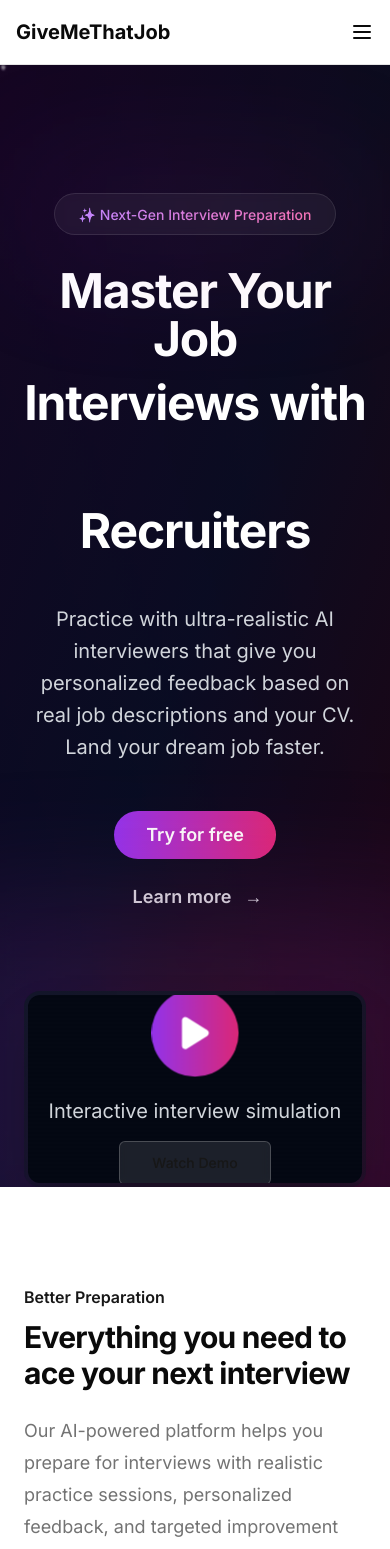
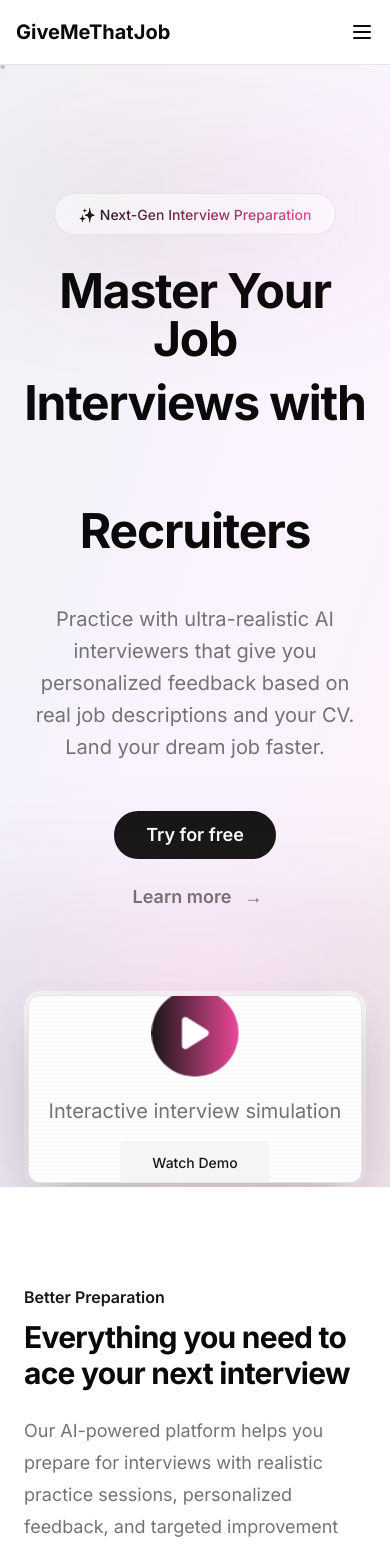
Before and after one commit to jolehuit/givemethatjob, a Next.js app: page / in a window 390 px wide. Shown: the top 1549 px of the page. Built offline with nearby package versions, Linux system fonts and the light colour scheme.

Commit message:
Updated hero.tsx

```diff
--- a/components/landing/hero.tsx
+++ b/components/landing/hero.tsx
@@ -22,11 +22,11 @@ export function Hero() {
 
   // Générer des particules flottantes
   useEffect(() => {
-    const newParticles = Array.from({ length: 50 }, (_, i) => ({
+    const newParticles = Array.from({ length: 30 }, (_, i) => ({
       id: i,
       x: Math.random() * 100,
       y: Math.random() * 100,
-      size: Math.random() * 3 + 1,
+      size: Math.random() * 2 + 1,
       duration: Math.random() * 20 + 20,
       delay: Math.random() * 5,
     }));
@@ -96,12 +96,12 @@ export function Hero() {
   }, [currentIndex, showFinal]);
 
   return (
-    <div className="relative min-h-screen overflow-hidden bg-black">
+    <div className="relative min-h-screen overflow-hidden bg-background">
       {/* Gradient animé de fond */}
       <div className="absolute inset-0">
-        <div className="absolute inset-0 bg-gradient-to-br from-purple-900/20 via-blue-900/20 to-pink-900/20" />
+        <div className="absolute inset-0 bg-gradient-to-br from-primary/5 via-purple-500/5 to-pink-500/5 dark:from-primary/10 dark:via-purple-500/10 dark:to-pink-500/10" />
         <motion.div
-          className="absolute inset-0 bg-gradient-to-tr from-blue-600/10 via-purple-600/10 to-pink-600/10"
+          className="absolute inset-0 bg-gradient-to-tr from-blue-500/5 via-purple-500/5 to-pink-500/5 dark:from-blue-500/10 dark:via-purple-500/10 dark:to-pink-500/10"
           animate={{
             opacity: [0.3, 0.6, 0.3],
             scale: [1, 1.1, 1],
@@ -119,14 +119,14 @@ export function Hero() {
         {particles.map((particle) => (
           <motion.div
             key={particle.id}
-            className="absolute w-1 h-1 bg-white/20 rounded-full"
+            className="absolute rounded-full bg-primary/20 dark:bg-primary/30"
             initial={{
               x: `${particle.x}%`,
               y: `${particle.y}%`,
             }}
             animate={{
               y: [`${particle.y}%`, `${particle.y - 100}%`],
-              opacity: [0, 1, 0],
+              opacity: [0, 0.8, 0],
             }}
             transition={{
               duration: particle.duration,
@@ -144,13 +144,13 @@ export function Hero() {
       </div>
 
       {/* Lignes de grille animées */}
-      <div className="absolute inset-0 overflow-hidden opacity-10">
+      <div className="absolute inset-0 overflow-hidden opacity-[0.03] dark:opacity-[0.05]">
         <motion.div
           className="absolute inset-0"
           style={{
             backgroundImage: `
-              linear-gradient(90deg, transparent 49%, rgba(255,255,255,0.1) 50%, transparent 51%),
-              linear-gradient(0deg, transparent 49%, rgba(255,255,255,0.1) 50%, transparent 51%)
+              linear-gradient(90deg, transparent 49%, currentColor 50%, transparent 51%),
+              linear-gradient(0deg, transparent 49%, currentColor 50%, transparent 51%)
             `,
             backgroundSize: "50px 50px",
           }}
@@ -175,7 +175,7 @@ export function Hero() {
           >
             {/* Badge lumineux */}
             <motion.div
-              className="absolute -inset-4 bg-gradient-to-r from-purple-600/20 to-pink-600/20 blur-3xl"
+              className="absolute -inset-4 bg-gradient-to-r from-primary/20 to-pink-500/20 blur-3xl"
               animate={{
                 opacity: [0.5, 0.8, 0.5],
                 scale: [1, 1.2, 1],
@@ -186,22 +186,22 @@ export function Hero() {
                 ease: "easeInOut",
               }}
             />
-            <div className="relative px-6 py-2 bg-white/5 backdrop-blur-sm border border-white/10 rounded-full">
-              <span className="text-sm font-medium bg-gradient-to-r from-purple-400 to-pink-400 bg-clip-text text-transparent">
+            <div className="relative px-6 py-2 bg-card/50 backdrop-blur-sm border border-border rounded-full">
+              <span className="text-sm font-medium bg-gradient-to-r from-primary to-pink-500 bg-clip-text text-transparent">
                 ✨ Next-Gen Interview Preparation
               </span>
             </div>
           </motion.div>
 
           <motion.h1
-            className="text-5xl font-bold tracking-tight text-white sm:text-7xl lg:text-8xl"
+            className="text-5xl font-bold tracking-tight text-foreground sm:text-7xl lg:text-8xl"
             initial={{ opacity: 0, y: 20 }}
             animate={{ opacity: 1, y: 0 }}
             transition={{ duration: 0.6 }}
           >
             <span className="block mb-4">Master Your Job</span>
             <span className="block mb-4">Interviews with</span>
-            <span className="relative inline-flex items-center justify-center">
+            <span className="relative inline-block">
               <AnimatePresence mode="wait">
                 {!showFinal ? (
                   <motion.span
@@ -221,7 +221,7 @@ export function Hero() {
                       <motion.div
                         className="absolute -inset-8 blur-2xl opacity-60"
                         style={{
-                          background: `radial-gradient(circle, ${companies[currentIndex].color}40 0%, transparent 70%)`,
+                          background: `radial-gradient(circle, ${companies[currentIndex].color}30 0%, transparent 70%)`,
                         }}
                         animate={{
                           scale: [1, 1.3, 1],
@@ -237,15 +237,28 @@ export function Hero() {
 
                     <span className="relative inline-flex items-center">
                       <span
-                        className="font-bold"
+                        className="font-bold relative"
                         style={{
                           color: currentIndex >= 0 && currentIndex < companies.length
                             ? companies[currentIndex].color
-                            : "#ffffff",
-                          textShadow: `0 0 30px ${currentIndex >= 0 && currentIndex < companies.length ? companies[currentIndex].color : "#ffffff"}40`,
+                            : "currentColor",
+                          textShadow: `0 0 30px ${currentIndex >= 0 && currentIndex < companies.length ? companies[currentIndex].color : "currentColor"}40`,
                         }}
                       >
                         {displayText || <>&nbsp;</>}
+
+                        {/* Ligne de barrage directement sur le texte */}
+                        {showTooltip && currentIndex >= 0 && currentIndex < companies.length && (
+                          <motion.div
+                            className="absolute left-0 right-0 top-1/2 h-[3px] bg-destructive"
+                            initial={{ scaleX: 0 }}
+                            animate={{ scaleX: 1 }}
+                            transition={{
+                              duration: 0.2,
+                              ease: "easeOut",
+                            }}
+                          />
+                        )}
                       </span>
 
                       {isTyping && (
@@ -254,8 +267,8 @@ export function Hero() {
                           style={{
                             backgroundColor: currentIndex >= 0 && currentIndex < companies.length
                               ? companies[currentIndex].color
-                              : "#ffffff",
-                            boxShadow: `0 0 20px ${currentIndex >= 0 && currentIndex < companies.length ? companies[currentIndex].color : "#ffffff"}`,
+                              : "currentColor",
+                            boxShadow: `0 0 20px ${currentIndex >= 0 && currentIndex < companies.length ? companies[currentIndex].color : "currentColor"}`,
                           }}
                           animate={{ opacity: [1, 0.2] }}
                           transition={{
@@ -267,48 +280,20 @@ export function Hero() {
                       )}
                     </span>
 
+                    {/* Tooltip repositionné */}
                     {showTooltip && currentIndex >= 0 && currentIndex < companies.length && (
                       <motion.div
-                        className="absolute top-full mt-4 left-1/2 -translate-x-1/2"
-                        initial={{ opacity: 0, y: -10, scale: 0.9 }}
-                        animate={{ opacity: 1, y: 0, scale: 1 }}
-                        exit={{ opacity: 0, y: -10, scale: 0.9 }}
+                        className="absolute left-1/2 -translate-x-1/2 top-[calc(100%+0.5rem)] z-50"
+                        initial={{ opacity: 0, y: -5 }}
+                        animate={{ opacity: 1, y: 0 }}
+                        exit={{ opacity: 0, y: -5 }}
                         transition={{ duration: 0.2 }}
                       >
-                        {/* Ligne de barrage animée */}
-                        <motion.div
-                          className="absolute -top-8 left-0 right-0 h-1 bg-red-500 rounded-full"
-                          style={{
-                            width: displayText.length * 14,
-                            left: "50%",
-                            transform: "translateX(-50%)",
-                          }}
-                          initial={{ scaleX: 0, opacity: 0 }}
-                          animate={{ scaleX: 1, opacity: 1 }}
-                          transition={{
-                            duration: 0.3,
-                            ease: "easeOut",
-                          }}
-                        >
-                          <motion.div
-                            className="absolute inset-0 bg-red-400 rounded-full"
-                            animate={{
-                              opacity: [0.5, 1, 0.5],
-                            }}
-                            transition={{
-                              duration: 1,
-                              repeat: Infinity,
-                              ease: "easeInOut",
-                            }}
-                          />
-                        </motion.div>
-
-                        {/* Tooltip avec effet de glitch */}
                         <div className="relative">
                           <motion.div
-                            className="absolute inset-0 bg-red-500/20 blur-xl"
+                            className="absolute inset-0 bg-destructive/20 blur-xl"
                             animate={{
-                              scale: [1, 1.5, 1],
+                              scale: [1, 1.3, 1],
                               opacity: [0.5, 0.8, 0.5],
                             }}
                             transition={{
@@ -317,9 +302,9 @@ export function Hero() {
                               ease: "easeInOut",
                             }}
                           />
-                          <div className="relative px-4 py-2 bg-red-950/80 backdrop-blur-sm border border-red-500/50 rounded-lg">
+                          <div className="relative px-4 py-2 bg-destructive/10 dark:bg-destructive/20 backdrop-blur-sm border border-destructive/50 rounded-lg">
                             <motion.p
-                              className="text-sm font-medium text-red-400"
+                              className="text-sm font-medium text-destructive-foreground dark:text-destructive whitespace-nowrap"
                               animate={{
                                 x: [0, -1, 1, -1, 0],
                               }}
@@ -352,7 +337,7 @@ export function Hero() {
                     {Array.from({ length: 12 }).map((_, i) => (
                       <motion.div
                         key={i}
-                        className="absolute w-2 h-2 bg-gradient-to-r from-purple-400 to-pink-400 rounded-full"
+                        className="absolute w-2 h-2 bg-gradient-to-r from-primary to-pink-500 rounded-full"
                         initial={{ scale: 0, x: 0, y: 0 }}
                         animate={{
                           scale: [0, 1, 0],
@@ -372,7 +357,7 @@ export function Hero() {
                     <motion.div
                       className="absolute -inset-16 rounded-full"
                       style={{
-                        background: "radial-gradient(circle, rgba(168, 85, 247, 0.4) 0%, transparent 70%)",
+                        background: "radial-gradient(circle, rgba(147, 51, 234, 0.3) 0%, transparent 70%)",
                       }}
                       animate={{
                         scale: [1, 1.5, 1],
@@ -388,7 +373,7 @@ export function Hero() {
                     {/* Texte AI avec effet néon */}
                     <span className="relative font-black text-8xl">
                       <motion.span
-                        className="absolute inset-0 bg-gradient-to-r from-purple-600 to-pink-600 bg-clip-text text-transparent blur-sm"
+                        className="absolute inset-0 bg-gradient-to-r from-primary to-pink-500 bg-clip-text text-transparent blur-sm"
                         animate={{
                           opacity: [0.7, 1, 0.7],
                         }}
@@ -400,7 +385,7 @@ export function Hero() {
                       >
                         AI
                       </motion.span>
-                      <span className="relative bg-gradient-to-r from-purple-400 via-pink-400 to-purple-400 bg-clip-text text-transparent">
+                      <span className="relative bg-gradient-to-r from-primary via-pink-500 to-primary bg-clip-text text-transparent">
                         AI
                       </span>
                     </span>
@@ -417,8 +402,8 @@ export function Hero() {
                         ease: "linear",
                       }}
                     >
-                      <div className="absolute top-1/2 left-1/2 w-40 h-1 bg-gradient-to-r from-transparent via-purple-400 to-transparent transform -translate-x-1/2 -translate-y-1/2" />
-                      <div className="absolute top-1/2 left-1/2 w-1 h-40 bg-gradient-to-b from-transparent via-pink-400 to-transparent transform -translate-x-1/2 -translate-y-1/2" />
+                      <div className="absolute top-1/2 left-1/2 w-40 h-1 bg-gradient-to-r from-transparent via-primary to-transparent transform -translate-x-1/2 -translate-y-1/2 opacity-50" />
+                      <div className="absolute top-1/2 left-1/2 w-1 h-40 bg-gradient-to-b from-transparent via-pink-500 to-transparent transform -translate-x-1/2 -translate-y-1/2 opacity-50" />
                     </motion.div>
                   </motion.span>
                 )}
@@ -428,7 +413,7 @@ export function Hero() {
           </motion.h1>
 
           <motion.p
-            className="mt-12 text-xl leading-8 text-gray-300 max-w-2xl mx-auto"
+            className="mt-12 text-xl leading-8 text-muted-foreground max-w-2xl mx-auto"
             initial={{ opacity: 0, y: 20 }}
             animate={{ opacity: 1, y: 0 }}
             transition={{ duration: 0.6, delay: 0.2 }}
@@ -447,10 +432,10 @@ export function Hero() {
             <Link href="/register">
               <Button
                 size="lg"
-                className="group relative px-8 py-6 text-lg font-semibold rounded-full overflow-hidden bg-gradient-to-r from-purple-600 to-pink-600 hover:from-purple-700 hover:to-pink-700 transition-all duration-300 transform hover:scale-105"
+                className="group relative px-8 py-6 text-lg font-semibold rounded-full overflow-hidden"
               >
                 <motion.div
-                  className="absolute inset-0 bg-white/20"
+                  className="absolute inset-0 bg-gradient-to-r from-primary/20 to-pink-500/20"
                   animate={{
                     x: ["-100%", "100%"],
                   }}
@@ -467,7 +452,7 @@ export function Hero() {
 
             <Link
               href="#features"
-              className="group text-lg font-semibold text-gray-300 hover:text-white transition-colors duration-300 flex items-center gap-2"
+              className="group text-lg font-semibold text-muted-foreground hover:text-foreground transition-colors duration-300 flex items-center gap-2"
             >
               Learn more
               <motion.span
@@ -497,7 +482,7 @@ export function Hero() {
           <div className="relative">
             {/* Effet de lumière derrière la vidéo */}
             <motion.div
-              className="absolute -inset-20 bg-gradient-to-r from-purple-600/30 via-pink-600/30 to-purple-600/30 blur-3xl"
+              className="absolute -inset-20 bg-gradient-to-r from-primary/20 via-pink-500/20 to-primary/20 blur-3xl"
               animate={{
                 opacity: [0.3, 0.6, 0.3],
                 scale: [0.9, 1.1, 0.9],
@@ -509,14 +494,14 @@ export function Hero() {
               }}
             />
 
-            <div className="relative rounded-2xl bg-gradient-to-b from-gray-900/80 to-gray-900/40 p-1 backdrop-blur-xl">
-              <div className="relative aspect-video rounded-xl bg-gray-950 shadow-2xl overflow-hidden">
+            <div className="relative rounded-2xl bg-gradient-to-b from-muted/80 to-muted/40 p-1 backdrop-blur-xl">
+              <div className="relative aspect-video rounded-xl bg-card shadow-2xl overflow-hidden border border-border">
                 {/* Effet de scanlines */}
-                <div className="absolute inset-0 pointer-events-none opacity-10">
+                <div className="absolute inset-0 pointer-events-none opacity-[0.02] dark:opacity-[0.05]">
                   <motion.div
                     className="h-full w-full"
                     style={{
-                      backgroundImage: "repeating-linear-gradient(0deg, transparent, transparent 2px, rgba(255,255,255,0.03) 2px, rgba(255,255,255,0.03) 4px)",
+                      backgroundImage: "repeating-linear-gradient(0deg, transparent, transparent 2px, currentColor 2px, currentColor 4px)",
                     }}
                     animate={{
                       backgroundPosition: ["0px 0px", "0px 4px"],
@@ -532,7 +517,7 @@ export function Hero() {
                 <div className="relative h-full flex items-center justify-center">
                   <div className="text-center">
                     <motion.div
-                      className="inline-flex items-center justify-center w-20 h-20 rounded-full bg-gradient-to-r from-purple-600 to-pink-600 mb-6"
+                      className="inline-flex items-center justify-center w-20 h-20 rounded-full bg-gradient-to-r from-primary to-pink-500 mb-6"
                       animate={{
                         scale: [1, 1.1, 1],
                       }}
@@ -546,11 +531,10 @@ export function Hero() {
                         <path d="M6.3 2.841A1.5 1.5 0 004 4.11V15.89a1.5 1.5 0 002.3 1.269l9.344-5.89a1.5 1.5 0 000-2.538L6.3 2.84z" />
                       </svg>
                     </motion.div>
-                    <p className="text-xl text-gray-300 mb-4">Interactive interview simulation</p>
+                    <p className="text-xl text-muted-foreground mb-4">Interactive interview simulation</p>
                     <Button
                       variant="secondary"
                       size="lg"
-                      className="bg-white/10 hover:bg-white/20 backdrop-blur-sm border border-white/20"
                     >
                       Watch Demo
                     </Button>
```
